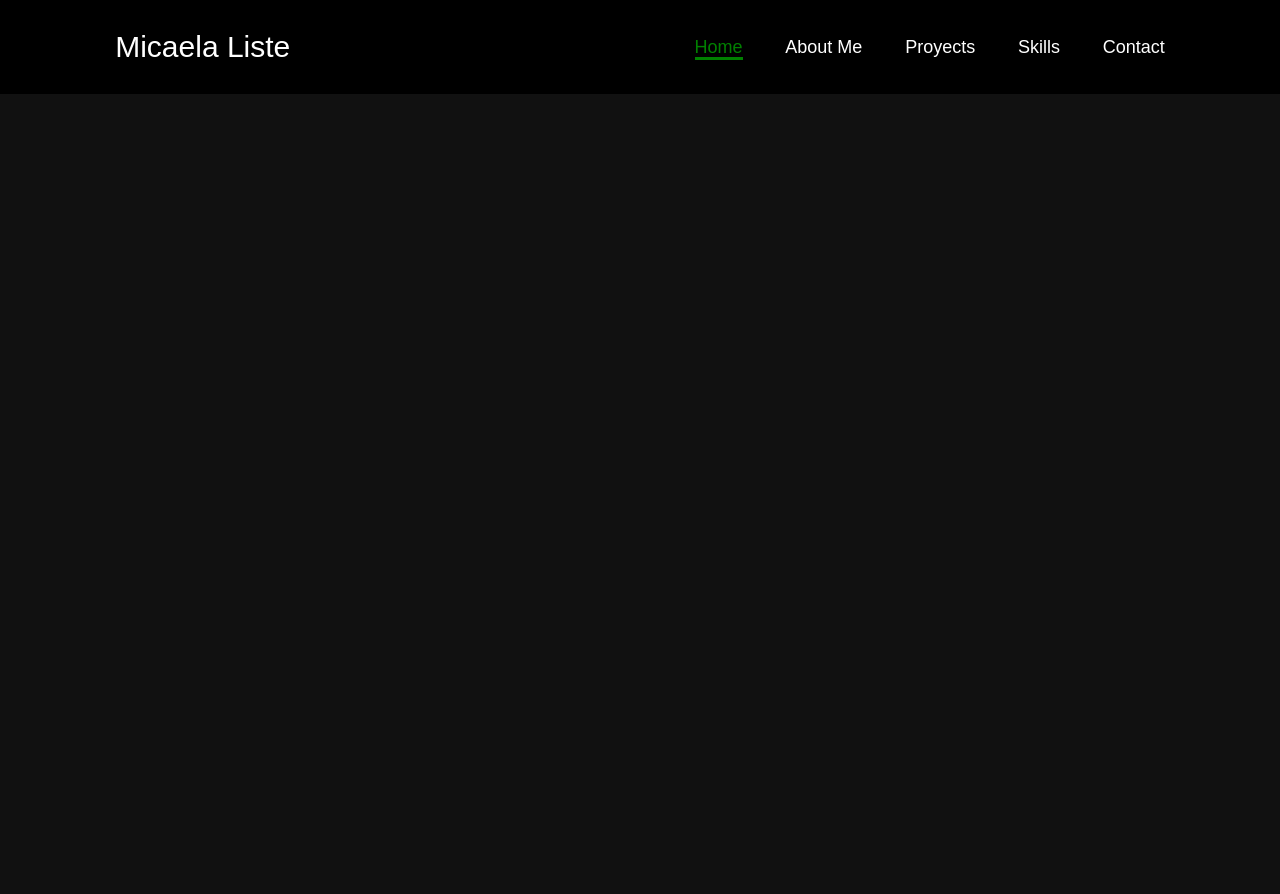
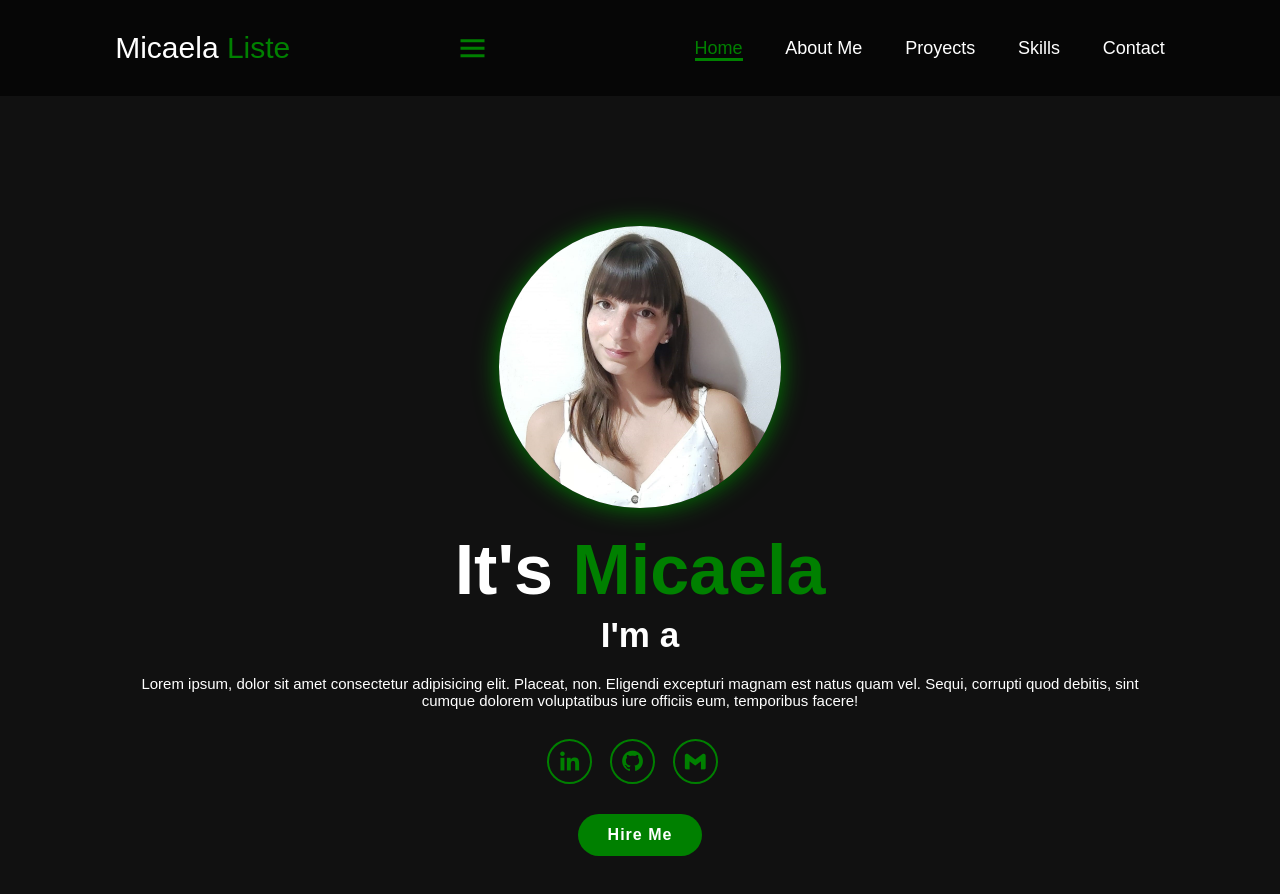
Before and after one commit to MicaListe/Portfolio, a plain HTML site: page index.html in a window 1280 px wide. Before the commit the page ends 800 px from the top, so only its background shows below. Drawn offline with nearby package versions, Linux system fonts and the light colour scheme.

Commit message:
commit 2

```diff
--- a/index.html
+++ b/index.html
@@ -24,7 +24,7 @@
 
     <section class="home" id="home">
         <div class="home-img">
-            <img src="image.jpg" alt="">
+            <img src="img/image.jpg" alt="">
         </div>
 
         <div class="home-content">
@@ -37,9 +37,17 @@
                 Eligendi excepturi magnam est natus quam vel. Sequi, corrupti quod debitis, sint cumque dolorem voluptatibus iure officiis eum,
                 temporibus facere!
             </p>
+
+            <div class="social-icons">
+                <a href="#"><i class='bx bxl-linkedin'></i></a>
+                <a href="#"><i class='bx bxl-github' ></i></a>
+                <a href="#"><i class='bx bxl-gmail' ></i></a>
+            </div>
+            <a href="#" class="btn">Hire Me</a>
         </div>
 
     </section>
+
    <script src="script.js"></script>
 </body>
 </html>
--- a/style.css
+++ b/style.css
@@ -20,32 +20,30 @@ html{
     font-size: 62.5%;
     overflow-x: hidden;
 }
-
 body{
-   background: var(--bg-color);
-   color: var(--text-color);
+    background-color: var(--bg-color);
+    color: var(--text-color);
 }
 
 .header{
-    position: fixed;
+    position: relative;
     top: 0;
     left: 0;
     width: 100%;
     padding: 3rem 9%;
-    background: black;
+    background: rgba(0, 0, 0, 0.6);
     backdrop-filter: blur(10px);
     display: flex;
     justify-content: space-between;
     align-items: center;
     z-index: 100;
 }
-
 .logo{
     font-size: 3rem;
     color: var(--text-color)
     fontw 800;
     cursor: pointer;
-    transition: 0.3s ease-in-out;
+    transition: 0.3 ease-in-out;
 }
 
 .logo:hover{
@@ -64,11 +62,111 @@ body{
 .navbar a:hover,
 .navbar a.active{
     color: var(--main-color);
-    border-bottom:  3px solid var(--main-color);
+    border-bottom: 3px solid var(--main-color);
 }
 
 #menu-icon{
     font-size: 3.6rem;
+    color: var(--main-color)
+}
+
+section{
+    min-height: 100vh;
+    padding: 10rem 9% 10rem;
+}
+
+.home{
+    display: flex;
+    justify-content: center;
+    align-items: center;
+    flex-direction: column;
+    gap: 1rem;
+}
+.home-content{
+    display: flex;
+    align-items: center;
+    justify-content: center;
+    flex-direction: column;
+    text-align: center;
+    margin-top: 3rem;
+}
+
+span{
     color: var(--main-color);
-    display: none;
 }
+.logo span{
+    color:var(--main-color)
+}
+
+.home-content h3{
+    margin-bottom: 2rem;
+    margin-top: 1rem;
+    font-size: 3.5rem;
+}
+
+.home-content h1{
+    font-size: 7rem;
+    font-weight: 700;
+    margin-top: 1.5rem;
+    line-height: 1;
+}
+
+.home-img{
+    border-radius: 50%;
+}
+
+.home-img img{
+    position: relative;
+    top: 3rem;
+    width: 22vw;
+    border-radius: 50%;
+    box-shadow: 0 0 25px var(--main-color);
+    cursor: pointer;
+    transition: 0.4s ease-in-out;
+}
+.home-img img:hover{
+    box-shadow: 0 0 50px var(--main-color),
+                0 0 10px var(--main-color)
+}
+
+.home-content p{
+    font-size: 1.5rem;
+    font-weight: 500;
+    max-width: 1000px;
+}
+
+.social-icons a{
+    display: inline-flex;
+    justify-content: center;
+    align-items: center;
+    width: 4.5rem;
+    height: 4.5rem;
+    background: transparent;
+    border: 0.2rem solid var(--main-color);
+    font-size: 2.5rem;
+    border-radius: 50%;
+    color: var(--main-color);
+    margin: 3rem 1.5rem 3rem 0;
+    transition: 0.3 ease-in-out;
+}
+
+.social-icons a:hover{
+    color: white;
+    transform:  scale(1.3)translateY(-5px);
+    box-shadow: 0 0 25px var(--main-color);
+    background-color: var(--main-color);
+}
+
+.btn{
+    display: inline-block;
+    padding: 1rem 2.8rem;
+    background: var(--main-color);
+    border-radius: 4rem;
+    font-size: 1.6rem;
+    color: white;
+    border: 2px solid transparent;
+    letter-spacing: 0.1rem;
+    font-weight: 600;
+    transition: 0.3 ease-in-out;
+    cursor: pointer;
+}
```
Also changed, not shown: img/image.jpg (added).
